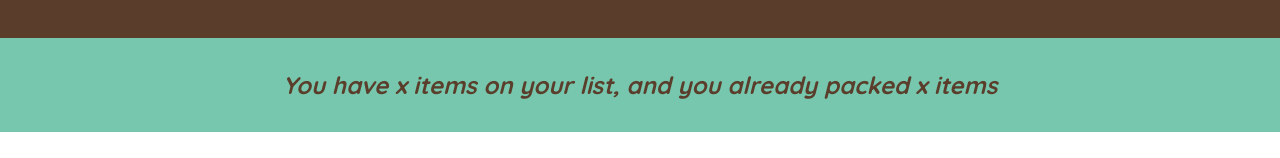
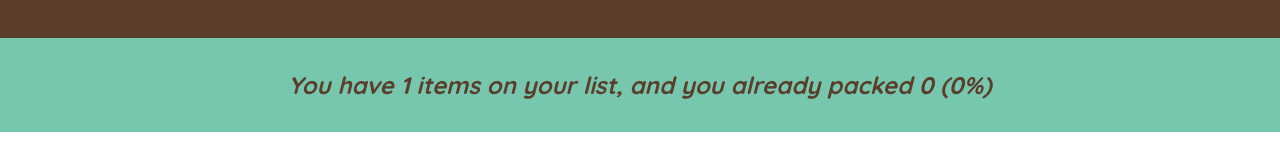
Before and after one commit to GabbenPapa/React-Traveller, a React (Vite) app: page / in a window 1280 px wide. Both pictures are taken after typing "Sample" into the empty fields and a click on the button "ADD". Shown: the part 639-797 px from the top of the page. Built offline with nearby package versions, Linux system fonts and the light colour scheme.

Commit message:
add footer flow

```diff
--- a/src/App.jsx
+++ b/src/App.jsx
@@ -29,7 +29,7 @@ export default function App() {
         onDeleteItem={handleDeleteItem}
         onToggle={handleToggle}
       />
-      <Stats />
+      <Stats items={items} />
     </div>
   );
 }
--- a/src/Components.jsx
+++ b/src/Components.jsx
@@ -91,10 +91,31 @@ function Item({ item, onDeleteItem, onToggle }) {
   );
 }
 
-export function Stats() {
+export function Stats({ items }) {
+  if (!items.length) {
+    return (
+      <div className="stats">
+        <em>Your list is empty</em>
+      </div>
+    );
+  }
+
+  const numOfItems = items.length;
+  const numOfPackedItems = items.filter((item) => item.packed).length;
+  const percentage = Math.round((numOfPackedItems / numOfItems) * 100) || 0;
+
+  // function handleitem(item) {
+  //   setItems((items) => [...items, item]);
+  // }
+
   return (
     <footer className="stats">
-      <em>You have x items on your list, and you already packed x items</em>
+      <em>
+        {percentage === 100
+          ? "You got everything!"
+          : `You have ${numOfItems} items on your list, and you already packed
+        ${numOfPackedItems} (${percentage}%)`}
+      </em>
     </footer>
   );
 }
```
